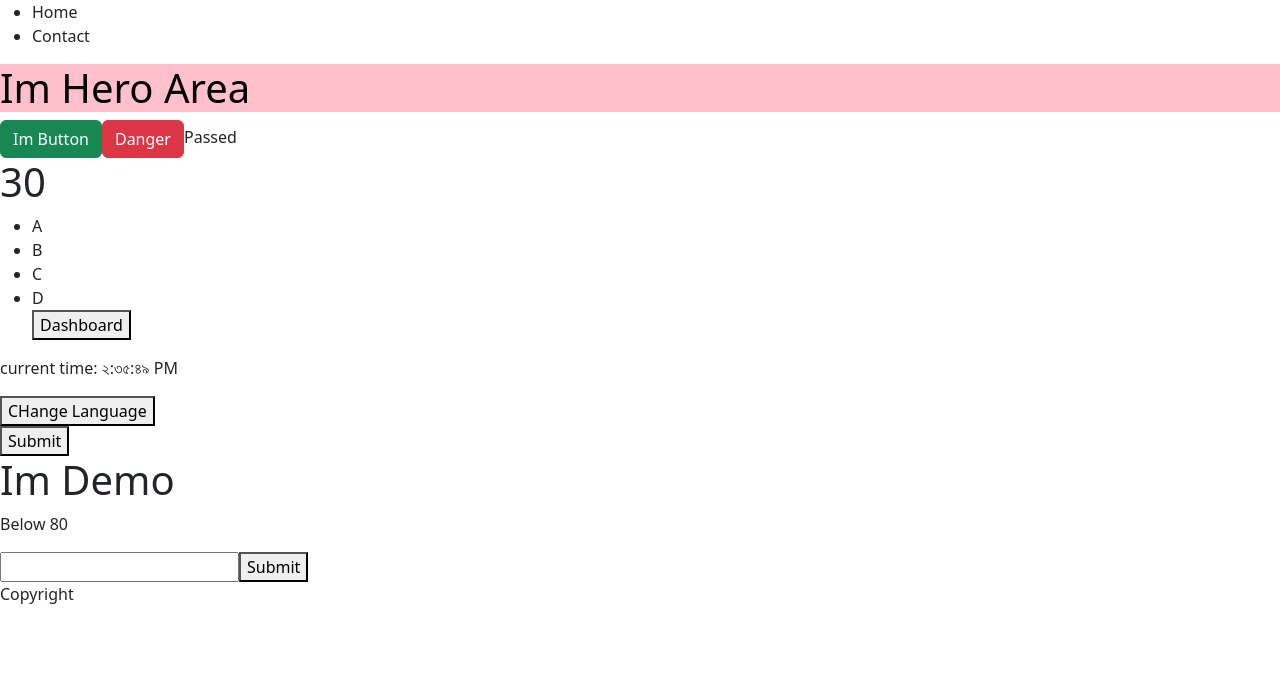
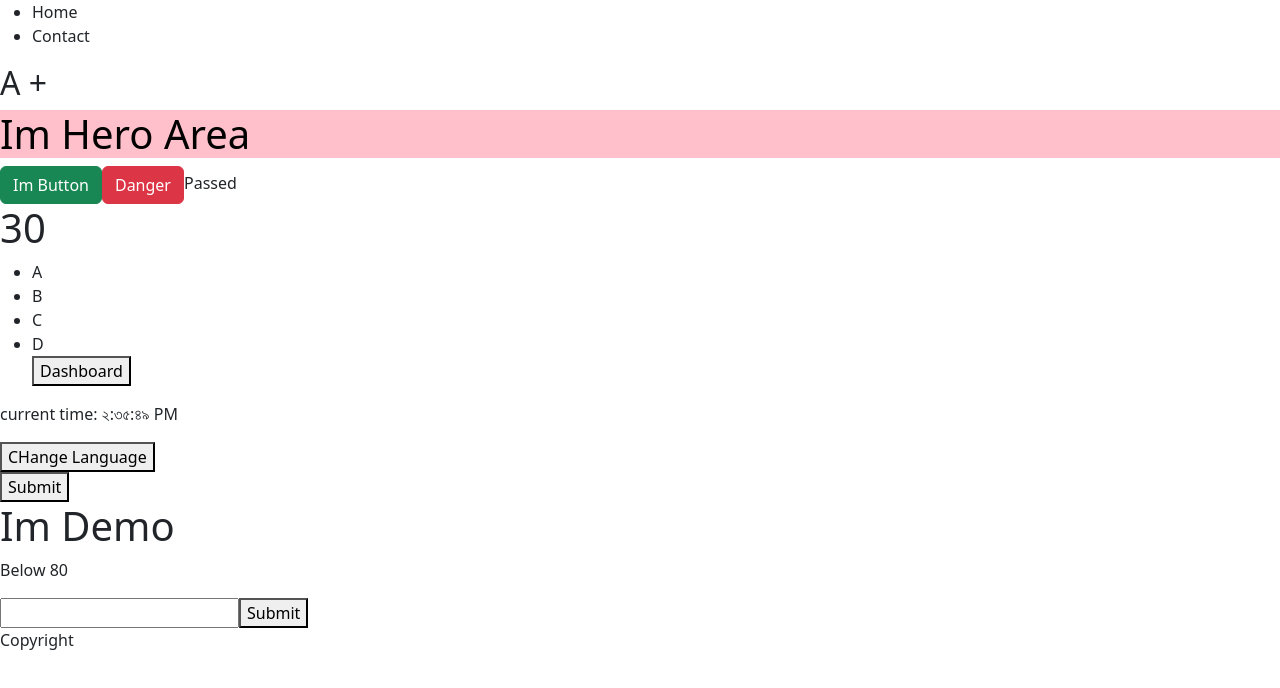
Before and after one commit to RazelRaz/React-deep-dive, a React (Vite) app: page / in a window 1280 px wide. Shown: the top 688 px of the page. Built offline with nearby package versions, Linux system fonts and the light colour scheme.

Commit message:
JSX Immediately invoked function

```diff
--- a/src/components/Header.jsx
+++ b/src/components/Header.jsx
@@ -1,12 +1,20 @@
 
 
 const Header = () => {
+    let marks = 98
     return (
         <div>
             <ul>
                 <li>Home</li>
                 <li>Contact</li>
             </ul>
+            {(
+                () => {
+                    if(marks >= 80 && marks < 100){
+                        return <h2>A +</h2>
+                    }
+                }
+            )()}
         </div>
     );
 };
```
